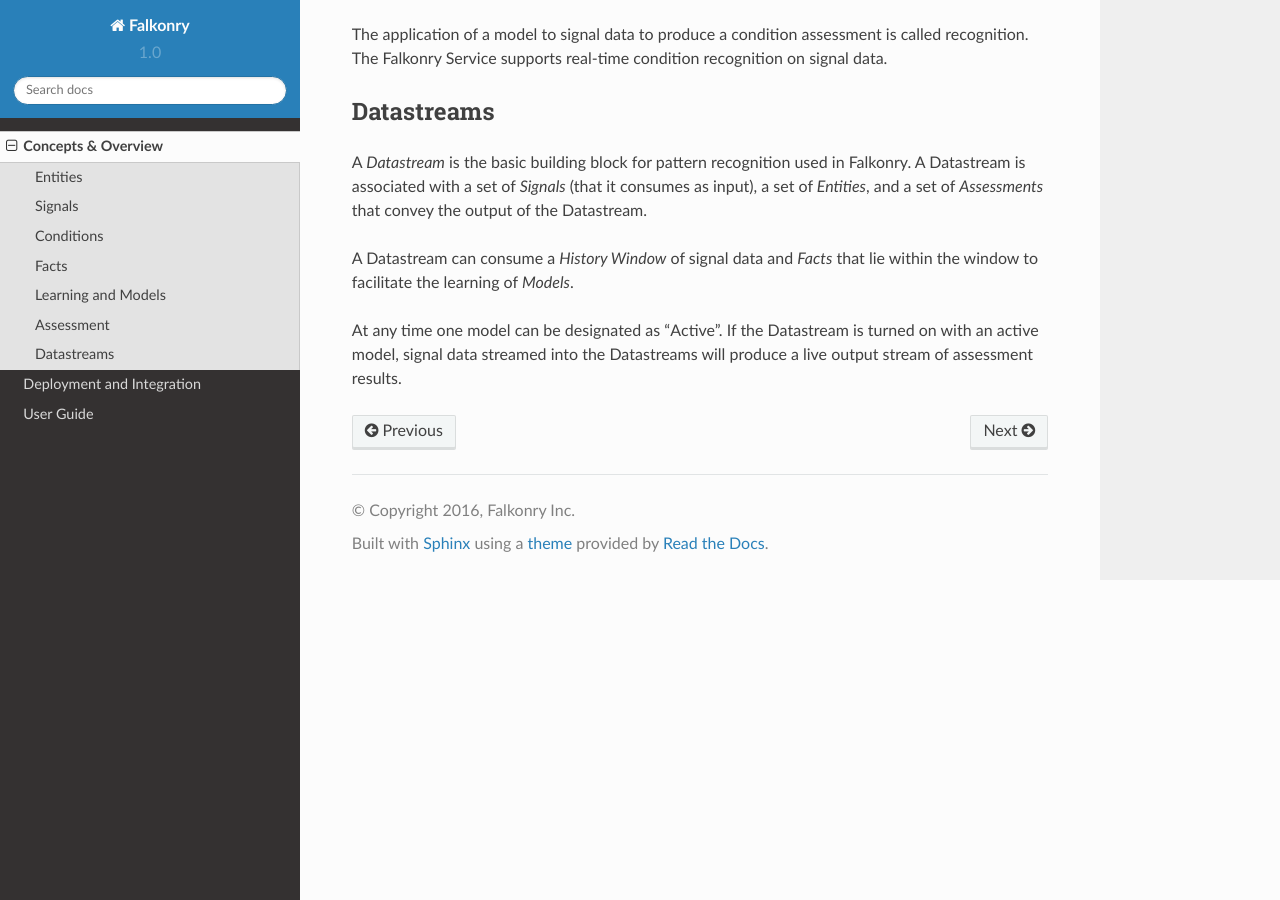
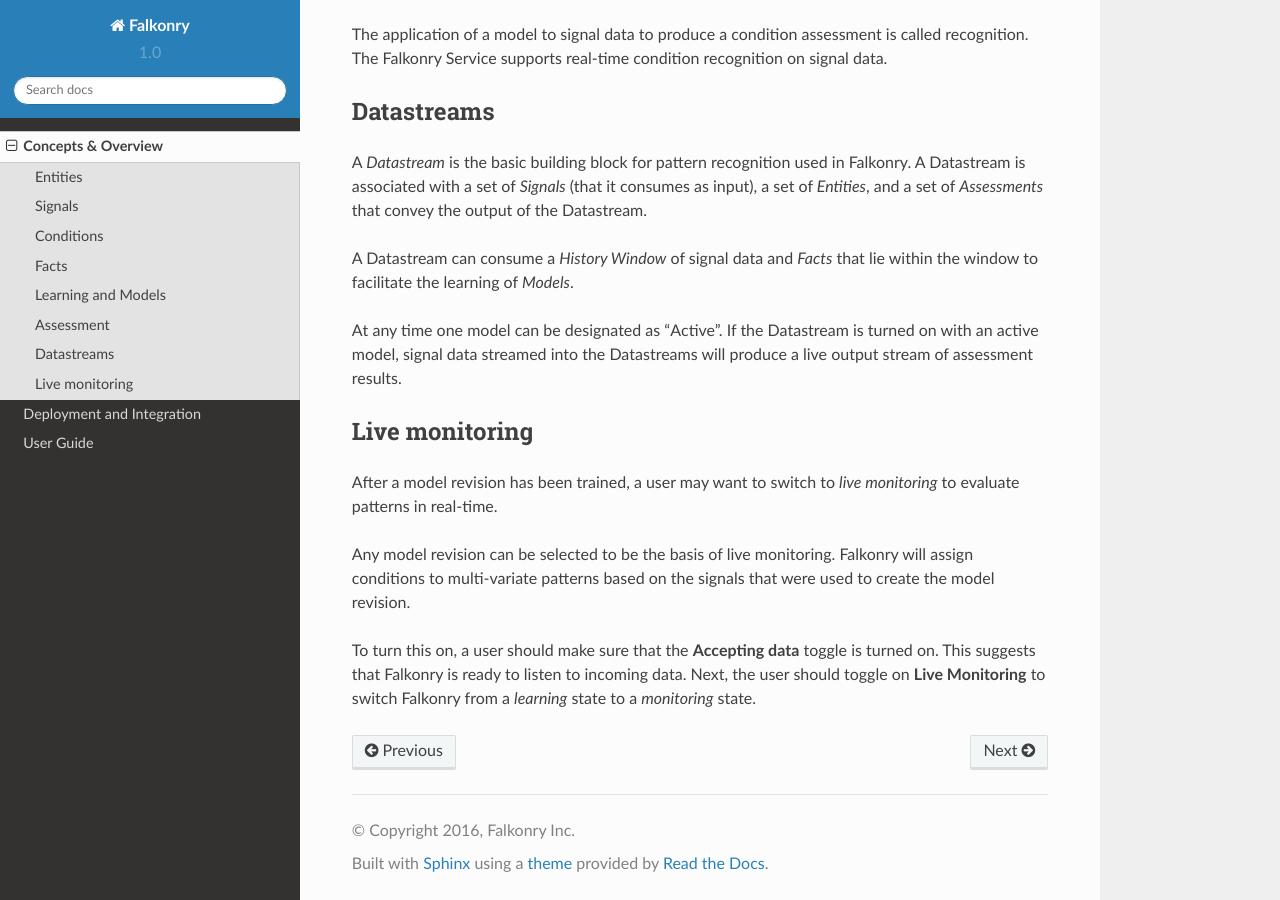
Before and after one commit to suhas-mehta/support, a Sphinx documentation site: the page built from docs/conceptsoverview.rst, in a window 1280 px wide and 900 px high, scrolled down 2096 px. Built offline with Sphinx 7.4.7 and the Read the Docs theme 2.0.0, drawn with Linux system fonts in a browser that asks for light colours; pages that are not in the unit, such as notebooks, are missing from menus.

Commit message:
Documentation for Live monitoring, entities, and time window guidance

```diff
--- a/docs/conceptsoverview.rst
+++ b/docs/conceptsoverview.rst
@@ -58,3 +58,13 @@
 A Datastream can consume a *History Window* of signal data and *Facts* that lie within the window to facilitate the learning of *Models*.
 
 At any time one model can be designated as "Active". If the Datastream is turned on with an active model, signal data streamed into the Datastreams will produce a live output stream of assessment results.
+
+
+Live monitoring
+---------------
+
+After a model revision has been trained, a user may want to switch to *live monitoring* to evaluate patterns in real-time.
+
+Any model revision can be selected to be the basis of live monitoring. Falkonry will assign conditions to multi-variate patterns based on the signals that were used to create the model revision.
+
+To turn this on, a user should make sure that the **Accepting data** toggle is turned on. This suggests that Falkonry is ready to listen to incoming data. Next, the user should toggle on **Live Monitoring** to switch Falkonry from a *learning* state to a *monitoring* state.
```
Also changed, not shown: docs/using/datastreams/index.rst (+13 -3 lines).
